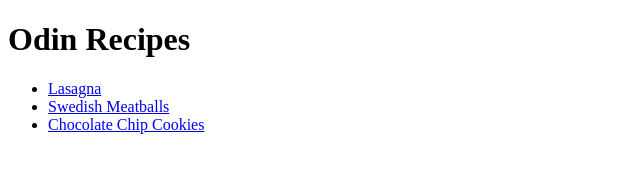
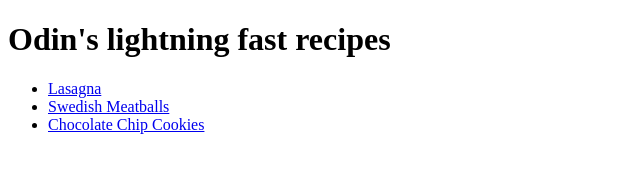
Before and after one commit to svenrisse/odin-recipes, a plain HTML site: page index.html in a window 1280 px wide. Shown: the whole page, without its empty margins (0-640 px from the left). Drawn offline with Linux system fonts and the light colour scheme.

Commit message:
Added Odin on Homepage

```diff
--- a/index.html
+++ b/index.html
@@ -6,7 +6,7 @@
     </head>
 
     <body>
-        <h1>Odin Recipes</h1>
+        <h1>Odin's lightning fast recipes</h1>
         <ul>
             <li><a href="recipes/lasagna.html">Lasagna</a></li>
             <li><a href="recipes/swedishMeatballs.html">Swedish Meatballs</a></li>
```
Also changed, not shown: images/odin.jpg (added).
